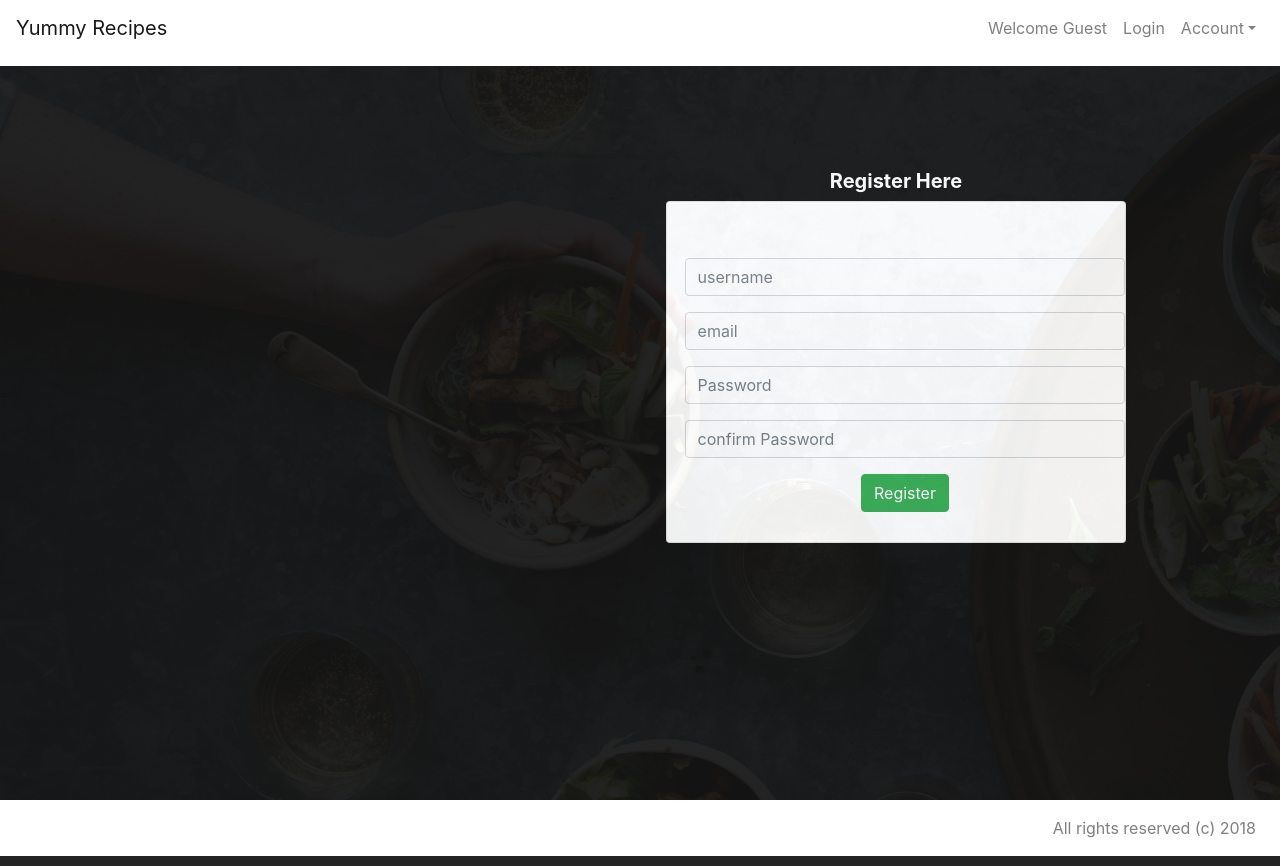
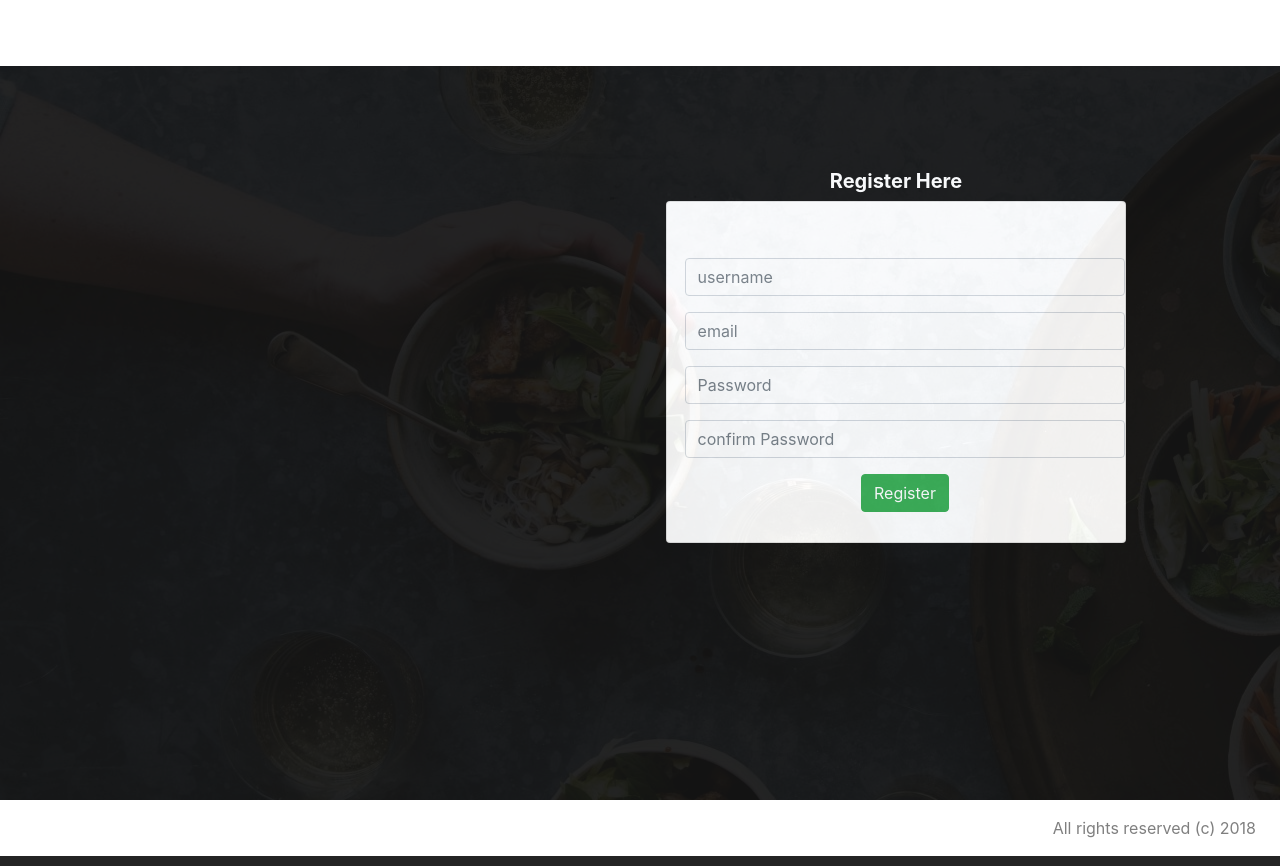
Before and after one commit to mwaz/yummy-recipes-react, a React (Create React App) app: page / in a window 1280 px wide. Built offline with nearby package versions, Linux system fonts and the light colour scheme.

Commit message:
[Bg #154526489] fix navbar

```diff
--- a/src/components/common/navbar.js
+++ b/src/components/common/navbar.js
@@ -31,8 +31,13 @@ export default class NavigationBar extends React.Component {
     }
 
     handleLogout = () => {
+        window.localStorage.setItem('login', 'false');
         localStorage.removeItem('token');
         localStorage.removeItem('name');
+
+
+
+
         this.setState({
             redirect: true,
         });
@@ -48,31 +53,31 @@ export default class NavigationBar extends React.Component {
 
         return (
             <div className="navigation-bar">
-                <Navbar color="faded" light expand="md" >
+                <Navbar  background-color="transparent" background="transparent" border-color="transparent" dark expand="md" >
                     <NavbarBrand href="/">Yummy Recipes</NavbarBrand>
                     <NavbarToggler onClick={this.toggle} />
                     <Collapse isOpen={this.state.isOpen} navbar>
                         <Nav className="ml-auto" navbar>
-                            <NavItem>
-                                <NavLink href="/">{username ?
+                            <NavItem color="white">
+                                <NavLink style={{ color: 'white' }} href="/categories">{username ?
                                 `Welcome ${username}` : `Welcome Guest`}</NavLink>
                             </NavItem>
                             <NavItem>
                             {username ?
                                 "" :
-                                    <NavLink href="/login/">
+                                    <NavLink style={{ color: 'white' }} href="/login/">
                                     Login
                                     </NavLink>}
                                 </NavItem>
                             <NavItem>
                                 {username ?
-                                <NavLink href="/categories">Categories</NavLink> :
+                                    <NavLink href="/categories" style={{ color: 'white' }}>Categories</NavLink> :
                                     "" }
                             </NavItem>
                             <UncontrolledDropdown nav innavbar="true">
 
 
-                                <DropdownToggle nav caret>
+                                <DropdownToggle nav caret style={{ color: 'white' }}>
                                     Account
                                 </DropdownToggle>
 
```
